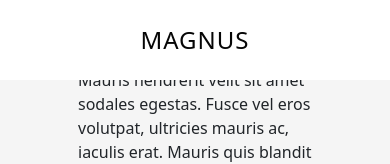
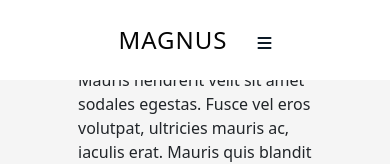
Before and after one commit to Magnusrn/React-Website, a React (Create React App) app: page / in a window 390 px wide. Shown: the top 164 px of the page. Built offline with nearby package versions, Linux system fonts and the light colour scheme.

Commit message:
add mobile menu and hamburger toggle to navbar, unstyled

```diff
--- a/public/index.html
+++ b/public/index.html
@@ -7,9 +7,13 @@
     <meta name="theme-color" content="#000000" />
     <meta
       name="description"
-      content="Web site created using create-react-app"
-    />
-    <link rel="stylesheet" href="https://cdnjs.cloudflare.com/ajax/libs/font-awesome/6.1.2/css/all.min.css" integrity="sha512-1sCRPdkRXhBV2PBLUdRb4tMg1w2YPf37qatUFeS7zlBy7jJI8Lf4VHwWfZZfpXtYSLy85pkm9GaYVYMfw5BC1A==" crossorigin="anonymous" referrerpolicy="no-referrer" />
+      content="Web site created using create-react-app"/>
+    <link
+      rel="stylesheet"
+      href="https://cdnjs.cloudflare.com/ajax/libs/font-awesome/6.1.2/css/all.min.css"
+      integrity="sha512-1sCRPdkRXhBV2PBLUdRb4tMg1w2YPf37qatUFeS7zlBy7jJI8Lf4VHwWfZZfpXtYSLy85pkm9GaYVYMfw5BC1A=="
+      crossorigin="anonymous"
+      referrerpolicy="no-referrer"/>
     <link rel="apple-touch-icon" href="%PUBLIC_URL%/logo192.png" />
     <!--
       manifest.json provides metadata used when your web app is installed on a
@@ -27,7 +31,8 @@
     -->
     <title>React App</title>
   </head>
-  <body>
+
+  <body style="background-color: rgb(245,245,245) ;">
     <noscript>You need to enable JavaScript to run this app.</noscript>
     <div id="root"></div>
     <!--
--- a/src/App.js
+++ b/src/App.js
@@ -30,7 +30,7 @@ export default function App() {
                 <Route path="*" element={<NoPage/>}/>
             </Routes>
             </div>
-            <Footer/>
+            {/* <Footer/> */}
         </BrowserRouter>
         </div>
     );
--- a/src/App.module.css
+++ b/src/App.module.css
@@ -3,7 +3,3 @@
     margin-right:20%;
     padding-top:5%;
 }
-
-.app {
-    background: rgb(245, 245, 245)
-}
--- a/src/components/navbar/NavigationBar.js
+++ b/src/components/navbar/NavigationBar.js
@@ -1,7 +1,14 @@
-import React from "react";
+import React, {useState} from "react";
 import styles from "./NavigationBar.module.css";
 
 const NavigationBar = () => {
+  let [burgerMenuVisible, setBurgerMenuVisible] = useState(false);
+
+  const toggleBurgerMenu = () => {
+    // 👇️ toggle shown state
+    setBurgerMenuVisible(!burgerMenuVisible);
+  };
+
   return (
     <div>
       <nav className={styles.navbar}>
@@ -26,18 +33,13 @@ const NavigationBar = () => {
               <a href="terminal">Terminal</a>
             </li>
           </ul>
+          <div className={styles.hamburgerMenu} onClick={toggleBurgerMenu}>
+            <i class="fa-solid fa-bars"></i>
+          </div>
         </div>
       </nav>
 
-      {/* <div className={`${styles.menuIcon} ${styles.toggleIcon}`} >
-        <span className={`${styles.icon} ${styles.iconBars}`}></span>
-        <span
-          className={`${styles.icon} ${styles.iconBars} ${styles.overlay}`}
-        ></span>
-      </div>
-
-      <div className={styles.overlayMenu}>
-        <ul id={styles.menu}>
+      {burgerMenuVisible && (<div className={styles.mobileMenu}>
         <li>
           <a href="/">Home</a>
         </li>
@@ -48,13 +50,13 @@ const NavigationBar = () => {
           <a href="contact">Contact</a>
         </li>
         <li>
-            <a href="timer">Timer</a>
+          <a href="timer">Timers</a>
         </li>
         <li>
           <a href="terminal">Terminal</a>
         </li>
-        </ul>
-      </div> */}
+      </div>) }
+
     </div>
   );
 };
--- a/src/components/navbar/NavigationBar.module.css
+++ b/src/components/navbar/NavigationBar.module.css
@@ -99,90 +99,28 @@
   .navbar .menu {
     display: none;
   }
+
+  .hamburgerMenu {
+    display: inline-block;
+    padding-left:30px;
+  }
+  .hamburgerMenu:hover {
+    cursor:pointer;
+  }
 }
 
-/*======================================================
-                     Responsive Mobile Menu
-    ======================================================*/
-/* .overlayMenu {
-    background: lightblue;
-    color: rgb(13, 26, 38);
-    display: flex;
-    align-items: center;
-    justify-content: center;
-    position: absolute;
-    top: 0;
-    right: 0;
-    padding-right: 15px;
-    transform: translateX(-100%);
-    width: 100vw;
-    height: 100vh;
-    -webkit-transition: transform 0.2s ease-out;
-    transition: transform 0.2s ease-out;
+@media (min-width: 780px) {
+  .hamburgerMenu {
+    display:none;
   }
-
-  .overlayMenu ul, .overlayMenu li {
-    display: block;
-    position: relative;
+  /* hide mobilemenu if it's left open when increasing from mobile width */
+  .mobileMenu {
+    display:none;
   }
-
-  .overlayMenu li a {
-    display: block;
-    font-size: 1.8em;
-    letter-spacing: 4px;
-    padding: 10px 0;
-    text-align: right;
-    text-transform: uppercase;
-    -webkit-transition: color 0.3s ease;
-    transition: color 0.3s ease;
-  }
-
-  .overlayMenu li a:hover,
-  .overlayMenu li a:active {
-    color: rgb(28, 121, 184);
-    -webkit-transition: color 0.3s ease;
-    transition: color 0.3s ease;
-  } */
-
-/*======================================================
-                   Responsive Mobile Menu
-  ======================================================*/
-/* .overlayMenu {
-  background: lightblue;
-  color: rgb(13, 26, 38);
-  display: flex;
-  align-items: center;
-  justify-content: center;
-  position: absolute;
-  top: 0;
-  right: 0;
-  padding-right: 15px;
-  transform: translateX(-100%);
-  width: 100vw;
-  height: 100vh;
-  -webkit-transition: transform 0.2s ease-out;
-  transition: transform 0.2s ease-out;
 }
 
-.overlayMenu ul, .overlayMenu li {
-  display: block;
-  position: relative;
+.mobileMenu {
+  padding-top: 80px;
 }
 
-.overlayMenu li a {
-  display: block;
-  font-size: 1.8em;
-  letter-spacing: 4px;
-  padding: 10px 0;
-  text-align: right;
-  text-transform: uppercase;
-  -webkit-transition: color 0.3s ease;
-  transition: color 0.3s ease;
-}
-
-.overlayMenu li a:hover,
-.overlayMenu li a:active {
-  color: rgb(28, 121, 184);
-  -webkit-transition: color 0.3s ease;
-  transition: color 0.3s ease;
-} */
+/* Remove the underlines on click on mobile i think, looks kinda weird. */
--- a/src/components/terminal/TerminalCommands.json
+++ b/src/components/terminal/TerminalCommands.json
@@ -5,5 +5,5 @@
     {"command":"history", "description": "provide history of entered commands, activate these with !{index} where {index} is command index", "aliases" : []},
     {"command":"clear", "description": "clear the terminal", "aliases" : ["cls","cl"]},
     {"command":"cd", "description": "redirect to magnus.one/{link}", "aliases" : []},
-    {"command":"", "description": "Supports basic maths by entering equations", "aliases" : []}
+    {"command":"", "description": "\bSupports basic maths by entering equations", "aliases" : []}
 ]
```
Lines whose indentation alone changed are shown as unchanged.
